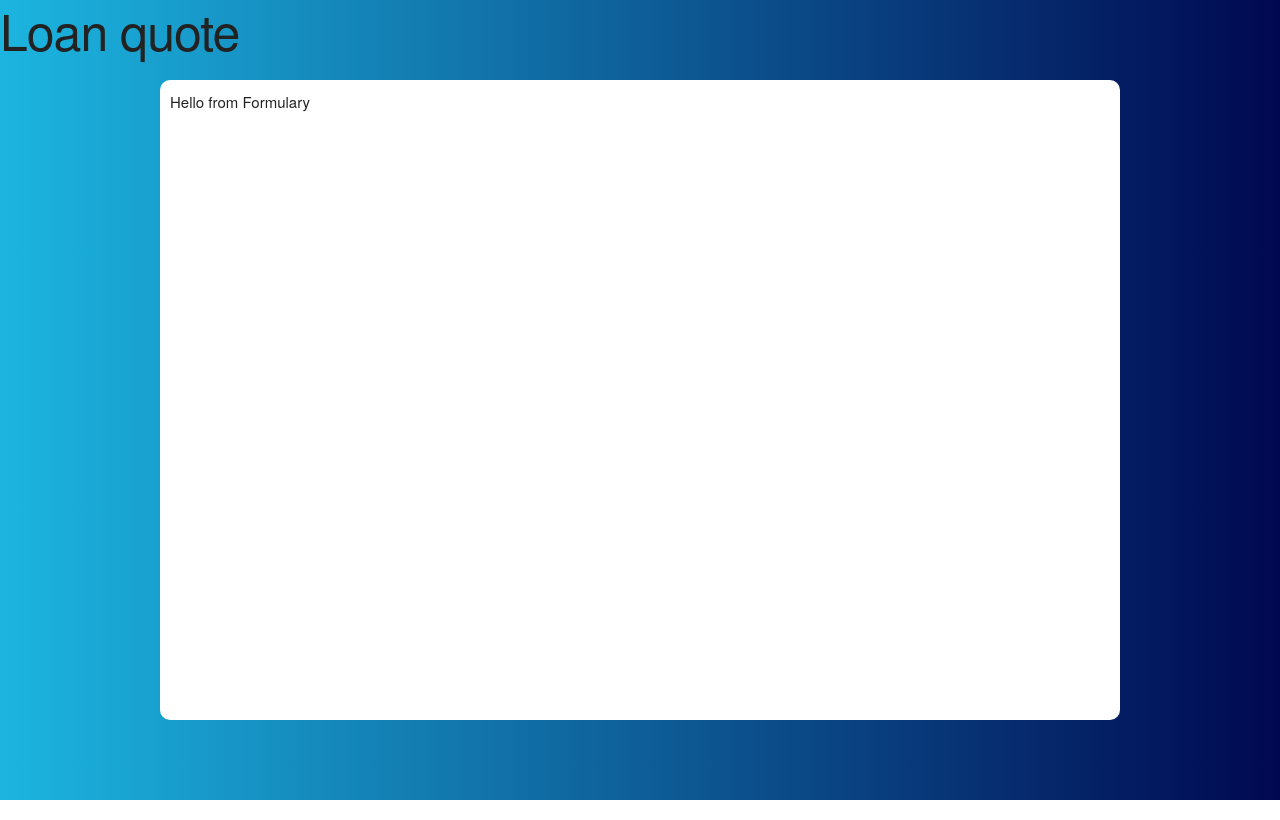
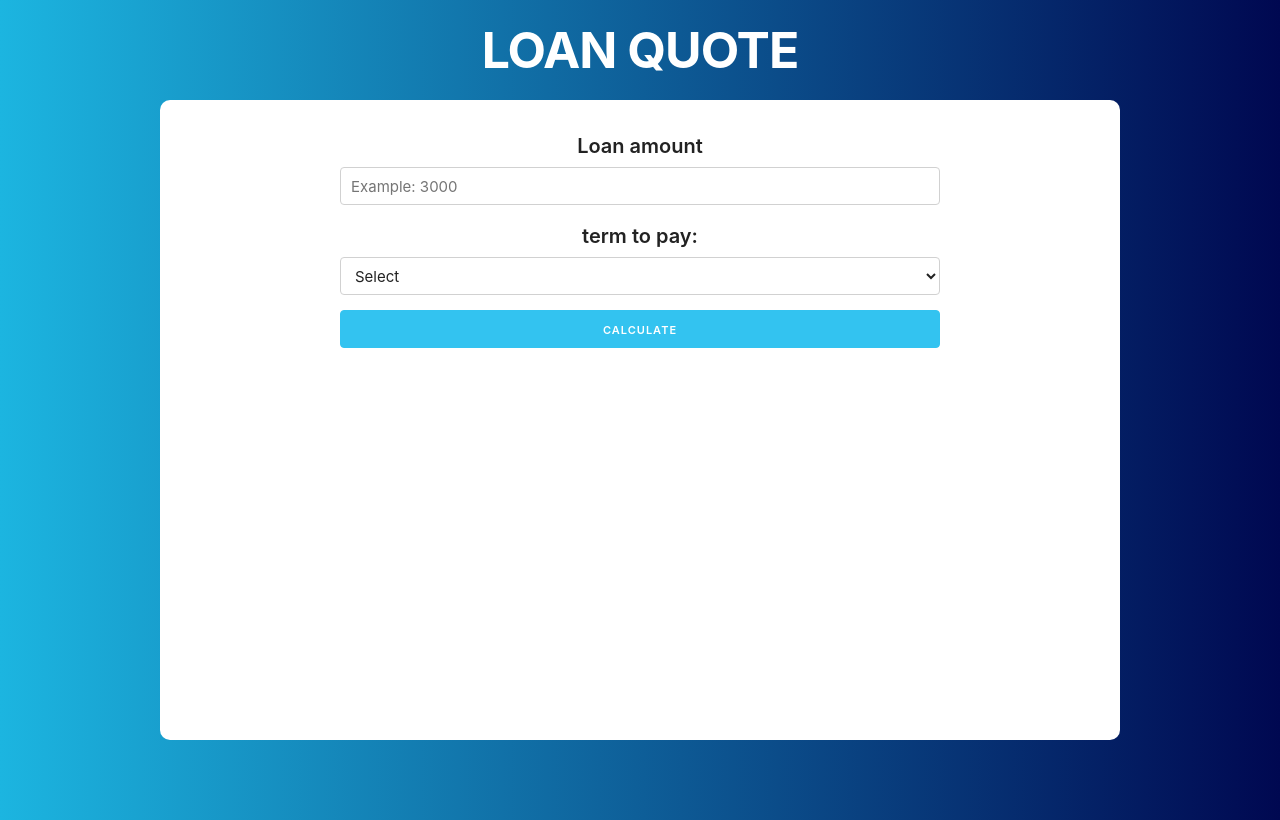
Before and after one commit to titoparra4/lends, a React (Create React App) app: page / in a window 1280 px wide. Built offline with nearby package versions, Linux system fonts and the light colour scheme.

Commit message:
update formulary

```diff
--- a/src/component/Formulario.js
+++ b/src/component/Formulario.js
@@ -1,9 +1,51 @@
 import React, { Component } from 'react';
 
 class Formulario extends Component {
-	state = {};
+	state = {
+		quantity: '',
+		term: ''
+	};
+
+	updateState = (e) => {
+		//read the form data
+		console.log(e.target.value);
+
+		const { name, value } = e.target;
+
+		//Update the state
+		this.setState({
+			[name]: Number(value)
+		});
+	};
+
 	render() {
-		return <p>Hello from Formulary</p>;
+		return (
+			<form>
+				<div>
+					<label>Loan amount</label>
+					<input
+						onChange={this.updateState}
+						type="number"
+						name="quantity"
+						className="u-full-width"
+						placeholder="Example: 3000"
+					/>
+				</div>
+				<div>
+					<label>term to pay:</label>
+					<select onChange={this.updateState} name="term" className="u-full-width">
+						<option value="">Select</option>
+						<option value="3">3 Months</option>
+						<option value="6">6 Months</option>
+						<option value="12">12 Months</option>
+						<option value="24">24 Months</option>
+					</select>
+				</div>
+				<div>
+					<input type="submit" value="Calculate" className="u-full-width button-primary" />
+				</div>
+			</form>
+		);
 	}
 }
 
--- a/src/index.css
+++ b/src/index.css
@@ -11,6 +11,14 @@ body {
 	background: linear-gradient(90deg, #1cb5e0 0%, #000851 100%);
 }
 
+h1 {
+	color: white;
+	text-transform: uppercase;
+	text-align: center;
+	margin-top: 2rem;
+	font-weight: bold;
+}
+
 .container {
 	background-color: white;
 	padding: 1rem !important;
@@ -18,3 +26,14 @@ body {
 	margin-top: 2rem;
 	min-height: 80vh;
 }
+
+form {
+	max-width: 600px;
+	margin: 0 auto;
+	padding: 2rem;
+}
+
+form label {
+	text-align: center;
+	font-size: 2rem;
+}
--- a/src/index.js
+++ b/src/index.js
@@ -1,7 +1,8 @@
 import React from 'react';
 import ReactDOM from 'react-dom';
+
+import App from './App';
 import './index.css';
-import App from './App';
 import * as serviceWorker from './serviceWorker';
 
 ReactDOM.render(<App />, document.getElementById('root'));
```
